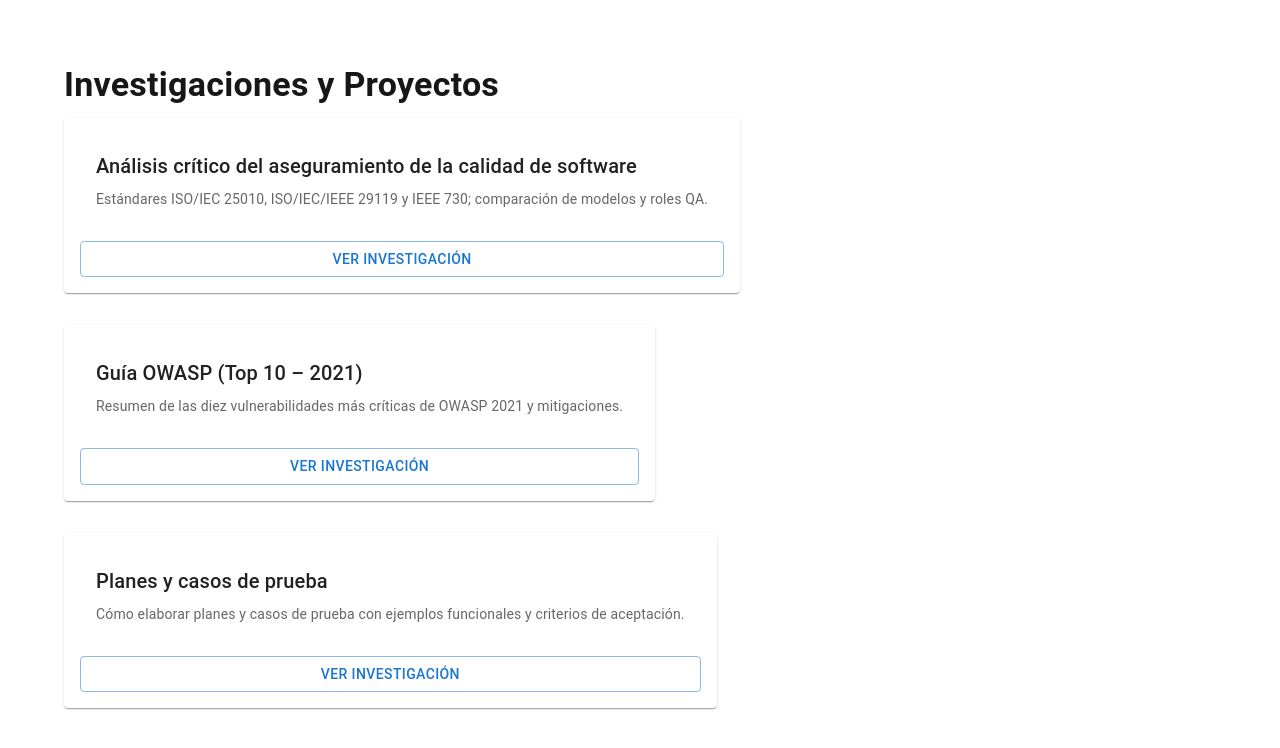
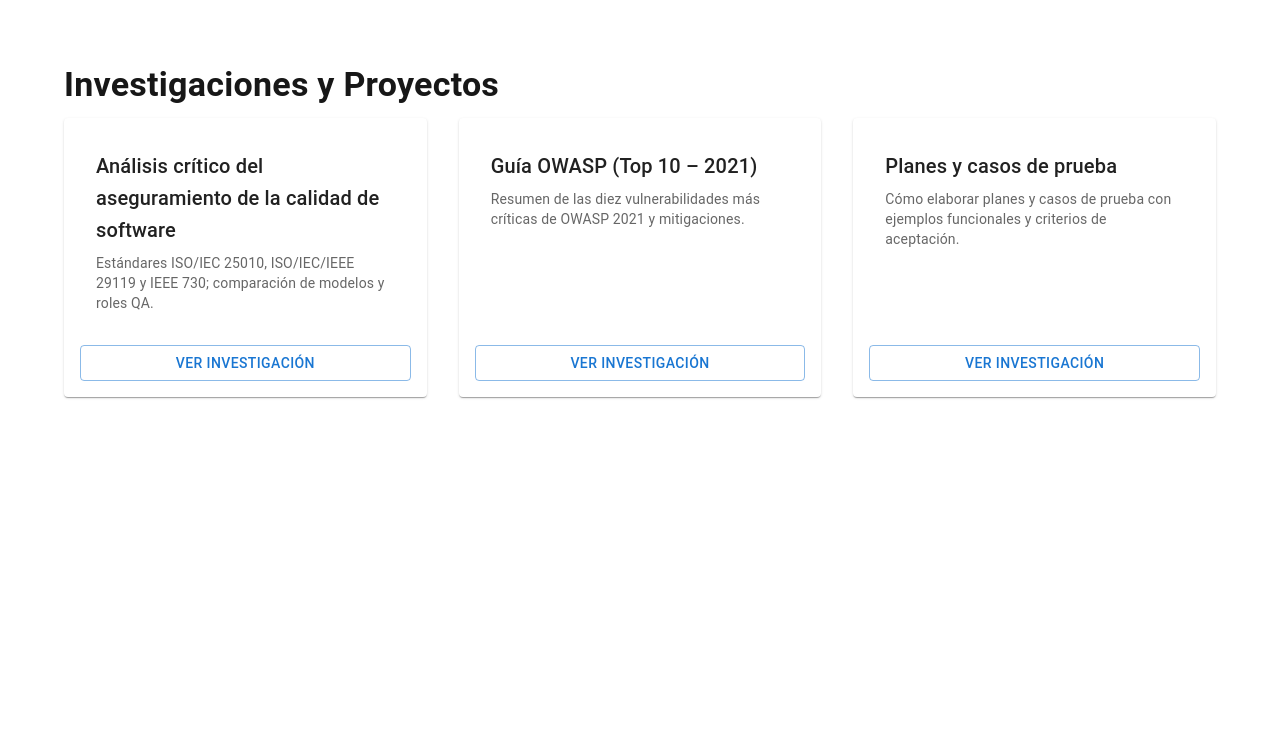
Before and after one commit to ortega0903/portafolio, a Next.js app: page /proyectos in a window 1280 px wide. Shown: the top 748 px of the page. Built offline with nearby package versions, Linux system fonts and the light colour scheme.

Commit message:
fix: reemplazo etiquetas/props traducidas y uso Grid de MUI en proyectos

```diff
--- a/src/app/proyectos/page.tsx
+++ b/src/app/proyectos/page.tsx
@@ -1,5 +1,5 @@
 "use client";
-import { Container, Grid, Card, CardContent, Typography, Button } from "@mui/material";
+import { Container, Card, CardContent, Typography, Button, Box } from "@mui/material";
 import Link from "next/link";
 
 export default function ProyectosPage() {
@@ -33,9 +33,19 @@ export default function ProyectosPage() {
         Investigaciones y Proyectos
       </Typography>
 
-      <Grid container spacing={4}>
+      <Box
+        sx={{
+          display: 'grid',
+          gridTemplateColumns: {
+            xs: '1fr',
+            sm: '1fr 1fr',
+            md: '1fr 1fr 1fr'
+          },
+          gap: 4
+        }}
+      >
         {proyectos.map((proyecto) => (
-          <Grid item xs={12} sm={6} md={4} key={proyecto.id}>
+          <Box key={proyecto.id}>
             <Card
               sx={{
                 height: "100%",
@@ -57,9 +67,9 @@ export default function ProyectosPage() {
                 Ver investigación
               </Button>
             </Card>
-          </Grid>
+          </Box>
         ))}
-      </Grid>
+      </Box>
     </Container>
   );
 }
```
